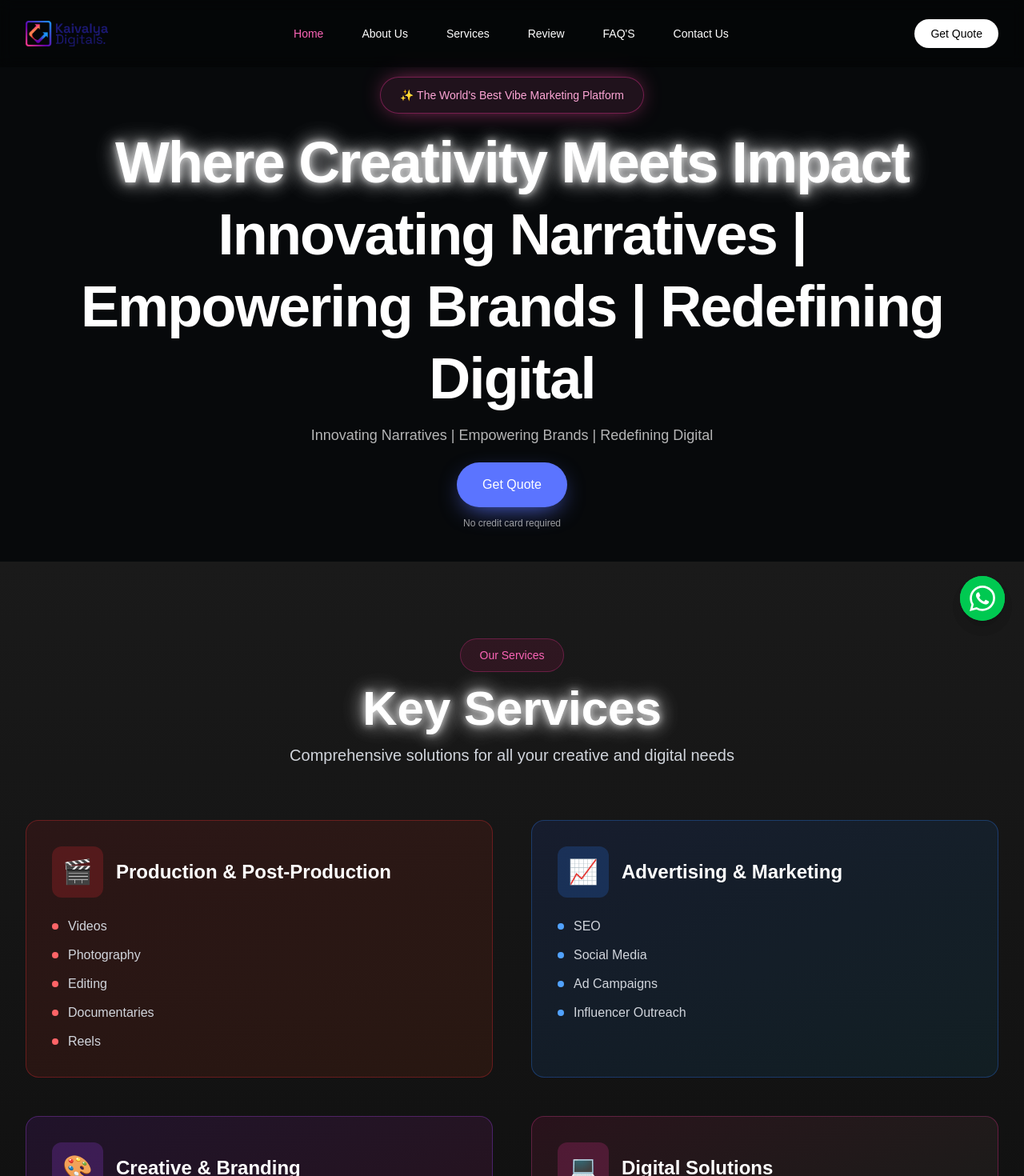
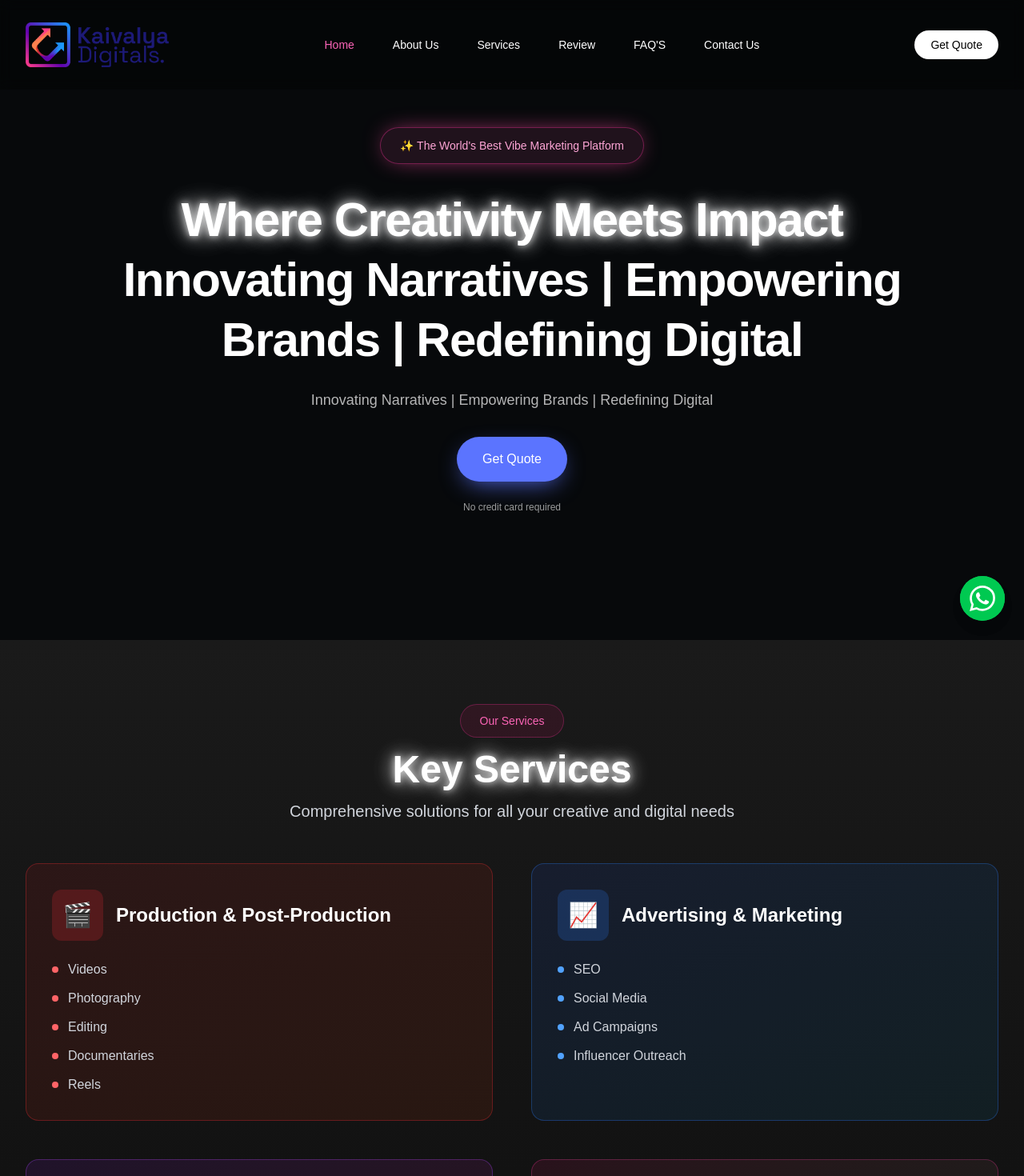
Before and after one commit to yashtyagi13/kaivalya, a Next.js app: page / in a window 1280 px wide. Shown: the top 1470 px of the page at 80% size. Built offline with nearby package versions, Linux system fonts and the light colour scheme.

Commit message:
some changes

```diff
--- a/app/page.tsx
+++ b/app/page.tsx
@@ -106,14 +106,14 @@ export default function Home() {
 
       {/* Nav */}
       <header className="fixed top-0 inset-x-0 z-50 backdrop-blur supports-[backdrop-filter]:bg-black/30">
-        <div className="mx-auto max-w-7xl px-4 sm:px-6 lg:px-8 py-4 sm:py-6 flex items-center justify-between">
+        <div className="mx-auto max-w-7xl px-6 sm:px-8 lg:px-8 py-5 sm:py-7 flex items-center justify-between">
           <div className="flex items-center">
             <Image
               src="/logo.png"
               alt="Kaivalya Digitals Pvt. Ltd. logo"
               width={768}
               height={129}
-              className="h-6 sm:h-8 w-auto"
+              className="h-10 sm:h-12 lg:h-14 w-auto"
               priority
             />
           </div>
@@ -238,39 +238,39 @@ export default function Home() {
         </div>
       </div>
 
-      {/* Hero */}
-      <main id="home" className="relative mx-auto max-w-6xl px-4 sm:px-6 lg:px-8 pt-24 sm:pt-20 lg:pt-24 pb-6 sm:pb-8 lg:pb-10 text-center">
-        <div className="inline-flex items-center gap-2 sm:gap-3 rounded-full border border-pink-500/40 bg-pink-400/10 px-4 sm:px-6 py-2 sm:py-3 text-xs sm:text-sm text-pink-300 shadow-[0_0_30px_-10px_rgba(236,72,153,1)]">
+        {/* Hero */}
+        <main id="home" className="relative mx-auto max-w-6xl px-6 sm:px-8 lg:px-8 min-h-screen flex flex-col justify-center items-center text-center">
+        <div className="inline-flex items-center gap-2 sm:gap-3 rounded-full border border-pink-500/40 bg-pink-400/10 px-4 sm:px-6 py-2 sm:py-3 text-xs sm:text-sm text-pink-300 shadow-[0_0_30px_-10px_rgba(236,72,153,1)] mb-6 sm:mb-8">
           ✨ The World&apos;s Best Vibe Marketing Platform
         </div>
-        <h1 className="mt-3 sm:mt-4 text-3xl sm:text-4xl md:text-5xl lg:text-6xl xl:text-7xl font-semibold tracking-tight leading-tight">
+        <h1 className="mb-4 sm:mb-6 text-2xl sm:text-3xl md:text-4xl lg:text-5xl xl:text-6xl font-semibold tracking-tight leading-tight">
           <span className="shining-text shining-text-glow">Where Creativity Meets Impact</span>
           <br />
           <span className="text-pink-300 shining-text-shimmer">Innovating Narratives | Empowering Brands | Redefining Digital</span>
         </h1>
-        <p className="mx-auto mt-2 sm:mt-3 max-w-xl sm:max-w-2xl text-sm sm:text-base lg:text-lg text-white/70 px-4">
+        <p className="mx-auto mb-6 sm:mb-8 max-w-xl sm:max-w-2xl text-sm sm:text-base lg:text-lg text-white/70 px-6">
           Innovating Narratives | Empowering Brands | Redefining Digital
         </p>
-        <div className="mt-4 sm:mt-5 flex items-center justify-center px-4">
+        <div className="mb-4 sm:mb-6 flex items-center justify-center px-6">
           <a id="contact" href="https://wa.me/918299759969?text=Hello%2C%20I%20want%20Information%20About%20Kaivalya%20Digitals%20Services" target="_blank" rel="noopener noreferrer" className="rounded-full bg-[#5b74ff] hover:bg-[#6c83ff] px-6 sm:px-8 py-3 sm:py-4 text-sm sm:text-base font-medium text-white shadow-[0_10px_30px_-10px_rgba(91,116,255,.9)] transition-all duration-300">
             Get Quote
           </a>
         </div>
-        <p className="mt-2 sm:mt-3 text-xs text-white/60">No credit card required</p>
+        <p className="text-xs text-white/60">No credit card required</p>
       </main>
 
 
 
-      {/* Services Section */}
-      <section id="services" className="relative py-16 sm:py-20 lg:py-24 bg-gradient-to-b from-[#1a1a1a] to-[#0a0a0a]">
-        <div className="max-w-7xl mx-auto px-4 sm:px-6 lg:px-8">
+        {/* Services Section */}
+        <section id="services" className="relative py-12 sm:py-16 lg:py-20 bg-gradient-to-b from-[#1a1a1a] to-[#0a0a0a]">
+        <div className="max-w-7xl mx-auto px-6 sm:px-8 lg:px-8">
           {/* Section Header */}
-          <div className="text-center mb-16">
+          <div className="text-center mb-12">
             <div className="inline-block bg-pink-900/20 border border-pink-500/30 rounded-full px-6 py-2 mb-4">
               <span className="text-pink-400 text-sm font-medium">Our Services</span>
             </div>
 
-            <h2 className="text-4xl sm:text-5xl lg:text-6xl font-bold text-white mb-3">
+            <h2 className="text-3xl sm:text-4xl lg:text-5xl font-bold text-white mb-3">
               <span className="shining-text shining-text-glow">Key Services</span>
             </h2>
 
@@ -440,7 +440,7 @@ export default function Home() {
 
       {/* About Us Section */}
       <section id="about" className="relative py-16 sm:py-20 lg:py-24 bg-gradient-to-b from-[#0a0a0a] to-[#1a1a1a]">
-        <div className="max-w-7xl mx-auto px-4 sm:px-6 lg:px-8">
+        <div className="max-w-7xl mx-auto px-6 sm:px-8 lg:px-8">
           <div className="grid lg:grid-cols-2 gap-12 lg:gap-16 items-center">
             {/* Left Side - Content */}
             <div>
@@ -448,7 +448,7 @@ export default function Home() {
                 <span className="text-pink-400 text-sm font-medium">About Kaivalya Digitals</span>
               </div>
 
-              <h2 className="text-4xl sm:text-5xl lg:text-6xl font-bold text-white mb-8">
+              <h2 className="text-3xl sm:text-4xl lg:text-5xl font-bold text-white mb-8">
                 <span className="shining-text shining-text-glow">Where Creativity</span>
                 <br />
                 <span className="text-pink-300 shining-text-shimmer">Meets Impact</span>
@@ -586,7 +586,7 @@ export default function Home() {
         </div>
 
         {/* Campaign Clarity Modal */}
-        <div className="relative z-20 max-w-6xl mx-auto px-4 sm:px-6 lg:px-8">
+        <div className="relative z-20 max-w-6xl mx-auto px-6 sm:px-8 lg:px-8">
           <div className="bg-[#1a1a1a]/90 backdrop-blur-sm border-2 border-pink-400/50 rounded-2xl p-4 sm:p-6 lg:p-8 shadow-2xl shadow-[0_0_40px_rgba(236,72,153,0.2)]">
             {/* Modal Header */}
             <div className="text-center mb-8 sm:mb-10 lg:mb-12">
@@ -748,7 +748,7 @@ export default function Home() {
 
         {/* Header */}
         <div className="relative z-10 text-center mb-12 sm:mb-16 lg:mb-20 px-4">
-          <h2 className="text-3xl sm:text-4xl md:text-5xl lg:text-6xl xl:text-7xl font-bold bg-gradient-to-r from-pink-400 via-blue-400 to-purple-400 bg-clip-text text-transparent animate-pulse">
+          <h2 className="text-2xl sm:text-3xl md:text-4xl lg:text-5xl xl:text-6xl font-bold bg-gradient-to-r from-pink-400 via-blue-400 to-purple-400 bg-clip-text text-transparent animate-pulse">
             Marketing Transformation
           </h2>
           <p className="mt-4 sm:mt-6 lg:mt-8 text-lg sm:text-xl lg:text-2xl text-white/70 max-w-4xl mx-auto px-4">
@@ -757,7 +757,7 @@ export default function Home() {
         </div>
 
         {/* Two Panels */}
-        <div className="relative z-20 max-w-7xl mx-auto px-4 sm:px-6 lg:px-8">
+        <div className="relative z-20 max-w-7xl mx-auto px-6 sm:px-8 lg:px-8">
           <div className="grid grid-cols-1 lg:grid-cols-2 gap-8 sm:gap-12 lg:gap-16">
 
             {/* Left Panel: Chaotic Marketing */}
@@ -1052,7 +1052,7 @@ export default function Home() {
         </div>
 
         {/* Logo Slider - Exact Design */}
-        <div className="relative z-10 max-w-7xl mx-auto px-4 sm:px-6 lg:px-8">
+        <div className="relative z-10 max-w-7xl mx-auto px-6 sm:px-8 lg:px-8">
           <div className="overflow-hidden">
             <div
               className="flex space-x-12 sm:space-x-16 lg:space-x-20"
@@ -1210,11 +1210,11 @@ export default function Home() {
         </div>
 
         {/* Stats Grid */}
-        <div className="relative z-10 max-w-6xl mx-auto px-4 sm:px-6 lg:px-8">
+        <div className="relative z-10 max-w-6xl mx-auto px-6 sm:px-8 lg:px-8">
           <div className="grid grid-cols-1 sm:grid-cols-2 lg:grid-cols-3 gap-6 sm:gap-8">
             {/* +80% Box */}
             <div className="bg-gradient-to-br from-pink-900/30 to-pink-800/20 border-2 border-pink-400/50 rounded-2xl p-6 sm:p-8 text-center hover:border-pink-400/80 transition-all duration-300">
-              <div className="text-4xl sm:text-5xl lg:text-6xl font-bold text-pink-400 mb-3 sm:mb-4" id="stat1">
+              <div className="text-3xl sm:text-4xl lg:text-5xl font-bold text-pink-400 mb-3 sm:mb-4" id="stat1">
                 0%
               </div>
               <p className="text-white/80 text-sm sm:text-base lg:text-lg">
@@ -1224,7 +1224,7 @@ export default function Home() {
 
             {/* 5M Box */}
             <div className="bg-gradient-to-br from-purple-900/30 to-red-900/20 border-2 border-purple-400/50 rounded-2xl p-6 sm:p-8 text-center hover:border-purple-400/80 transition-all duration-300">
-              <div className="text-4xl sm:text-5xl lg:text-6xl font-bold text-purple-400 mb-3 sm:mb-4" id="stat2">
+              <div className="text-3xl sm:text-4xl lg:text-5xl font-bold text-purple-400 mb-3 sm:mb-4" id="stat2">
                 0M
               </div>
               <p className="text-white/80 text-sm sm:text-base lg:text-lg">
@@ -1234,7 +1234,7 @@ export default function Home() {
 
             {/* 10X Box */}
             <div className="bg-gradient-to-br from-red-900/30 to-orange-900/20 border-2 border-red-400/50 rounded-2xl p-6 sm:p-8 text-center hover:border-red-400/80 transition-all duration-300">
-              <div className="text-4xl sm:text-5xl lg:text-6xl font-bold text-red-400 mb-3 sm:mb-4" id="stat3">
+              <div className="text-3xl sm:text-4xl lg:text-5xl font-bold text-red-400 mb-3 sm:mb-4" id="stat3">
                 0X
               </div>
               <p className="text-white/80 text-sm sm:text-base lg:text-lg">
@@ -1244,7 +1244,7 @@ export default function Home() {
 
             {/* 300% Box */}
             <div className="bg-gradient-to-br from-blue-900/30 to-purple-900/20 border-2 border-blue-400/50 rounded-2xl p-6 sm:p-8 text-center hover:border-blue-400/80 transition-all duration-300">
-              <div className="text-4xl sm:text-5xl lg:text-6xl font-bold text-blue-400 mb-3 sm:mb-4" id="stat4">
+              <div className="text-3xl sm:text-4xl lg:text-5xl font-bold text-blue-400 mb-3 sm:mb-4" id="stat4">
                 0%
               </div>
               <p className="text-white/80 text-sm sm:text-base lg:text-lg">
@@ -1254,7 +1254,7 @@ export default function Home() {
 
             {/* 100+ Box */}
             <div className="bg-gradient-to-br from-pink-900/30 to-emerald-900/20 border-2 border-pink-400/50 rounded-2xl p-6 sm:p-8 text-center hover:border-pink-400/80 transition-all duration-300">
-              <div className="text-4xl sm:text-5xl lg:text-6xl font-bold text-pink-400 mb-3 sm:mb-4" id="stat5">
+              <div className="text-3xl sm:text-4xl lg:text-5xl font-bold text-pink-400 mb-3 sm:mb-4" id="stat5">
                 0+
               </div>
               <p className="text-white/80 text-sm sm:text-base lg:text-lg">
@@ -1284,7 +1284,7 @@ export default function Home() {
         </div>
 
         {/* Steps */}
-        <div className="relative z-10 max-w-6xl mx-auto px-4 sm:px-6 lg:px-8">
+        <div className="relative z-10 max-w-6xl mx-auto px-6 sm:px-8 lg:px-8">
           <div className="grid grid-cols-1 md:grid-cols-3 gap-8 sm:gap-12 lg:gap-16 mb-12 sm:mb-16 lg:mb-20">
             {/* Step 1 */}
             <div className="text-center">
@@ -1335,7 +1335,7 @@ export default function Home() {
         </div>
 
         {/* Features Section */}
-        <div className="relative z-10 max-w-6xl mx-auto px-4 sm:px-6 lg:px-8 mt-16 sm:mt-20 lg:mt-24">
+        <div className="relative z-10 max-w-6xl mx-auto px-6 sm:px-8 lg:px-8 mt-16 sm:mt-20 lg:mt-24">
           <div className="text-center mb-8 sm:mb-12">
             <h2 className="text-3xl sm:text-4xl md:text-5xl lg:text-6xl font-bold text-white mb-4 sm:mb-6">
               Features That <span className="text-pink-400">Actually Matter</span>
@@ -1368,7 +1368,7 @@ export default function Home() {
 
       {/* Spend Insights Section */}
       <section className="relative py-12 sm:py-16 lg:py-24 bg-[#0a0a0a]">
-        <div className="max-w-7xl mx-auto px-4 sm:px-6 lg:px-8">
+        <div className="max-w-7xl mx-auto px-6 sm:px-8 lg:px-8">
           <div className="grid lg:grid-cols-2 gap-8 lg:gap-12 items-center">
             {/* Left Side - Main Content */}
             <div className="space-y-8">
@@ -1499,9 +1499,9 @@ export default function Home() {
 
       {/* Why Choose Kaivalya Digitals Section */}
       <section className="relative py-12 sm:py-16 lg:py-24 bg-[#07090b]">
-        <div className="max-w-7xl mx-auto px-4 sm:px-6 lg:px-8">
+        <div className="max-w-7xl mx-auto px-6 sm:px-8 lg:px-8">
           <div className="text-center mb-16">
-            <h2 className="text-4xl sm:text-5xl lg:text-6xl font-bold text-white mb-6">
+            <h2 className="text-3xl sm:text-4xl lg:text-5xl font-bold text-white mb-6">
               Why Choose Kaivalya Digitals
             </h2>
           </div>
@@ -1679,7 +1679,7 @@ export default function Home() {
 
       {/* Trusted By Marketers Worldwide Section */}
       <section id="review" className="relative py-12 sm:py-16 lg:py-24 bg-[#07090b]">
-        <div className="max-w-7xl mx-auto px-4 sm:px-6 lg:px-8">
+        <div className="max-w-7xl mx-auto px-6 sm:px-8 lg:px-8">
           {/* Badge */}
           <div className="text-center mb-8">
             <div className="inline-flex items-center px-4 py-2 bg-gradient-to-r from-pink-500/20 to-blue-500/20 border border-pink-500/30 rounded-full">
@@ -1689,7 +1689,7 @@ export default function Home() {
 
           {/* Main Title */}
           <div className="text-center mb-16">
-            <h2 className="text-4xl sm:text-5xl lg:text-6xl font-bold text-white">
+            <h2 className="text-3xl sm:text-4xl lg:text-5xl font-bold text-white">
               Trusted By Marketers Worldwide
             </h2>
           </div>
@@ -1871,10 +1871,10 @@ export default function Home() {
           })}
         </div>
 
-        <div className="max-w-7xl mx-auto px-4 sm:px-6 lg:px-8 relative z-10">
+        <div className="max-w-7xl mx-auto px-6 sm:px-8 lg:px-8 relative z-10">
           {/* Section Title */}
           <div className="text-center mb-16">
-            <h2 className="text-4xl sm:text-5xl lg:text-6xl font-bold text-white mb-6">
+            <h2 className="text-3xl sm:text-4xl lg:text-5xl font-bold text-white mb-6">
               FAQ&apos;S
             </h2>
           </div>
@@ -2114,7 +2114,7 @@ export default function Home() {
           <div className="absolute bottom-0 right-0 w-96 h-96 bg-purple-500/10 rounded-full blur-3xl"></div>
         </div>
 
-        <div className="max-w-4xl mx-auto px-4 sm:px-6 lg:px-8 relative z-10">
+        <div className="max-w-4xl mx-auto px-6 sm:px-8 lg:px-8 relative z-10">
           <div className="bg-[#1a1a1a]/80 backdrop-blur-sm rounded-3xl p-8 sm:p-12 border border-gray-800">
             {/* Main CTA */}
             <div className="text-center mb-8">
```
